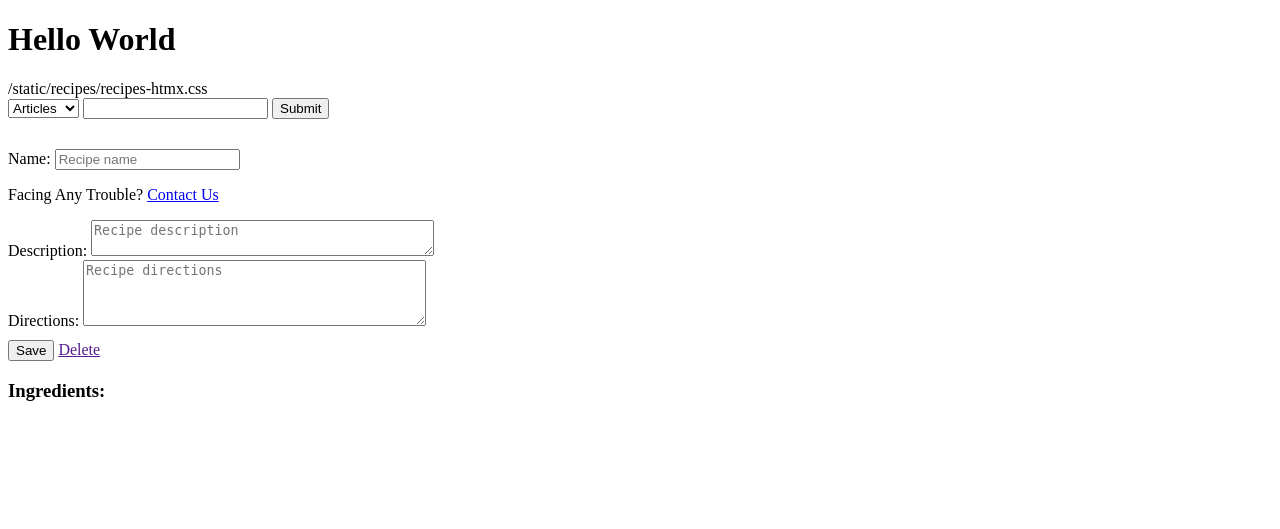
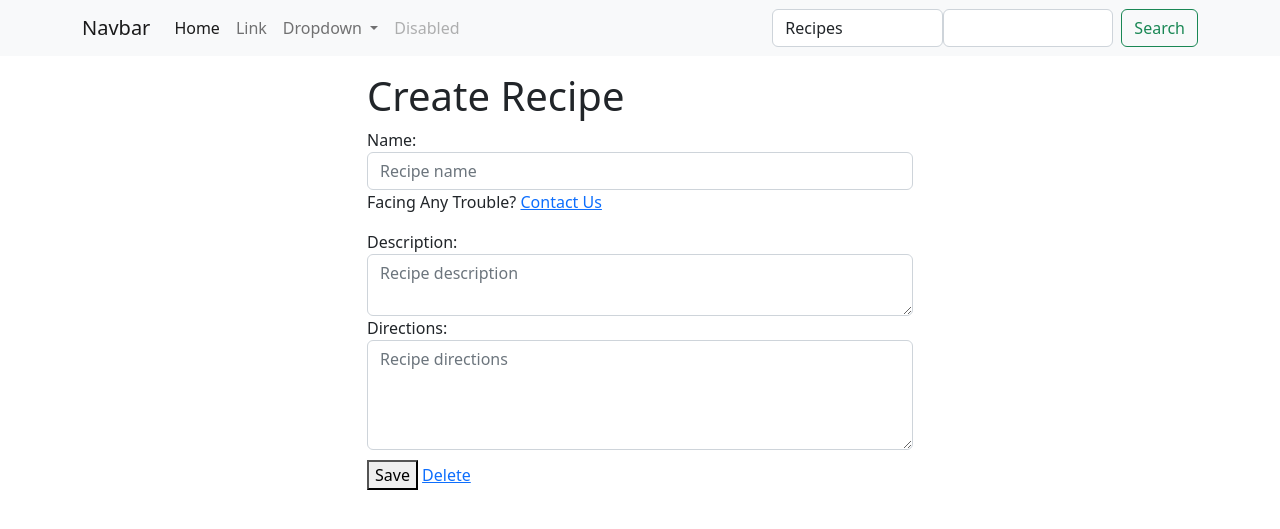
Before and after one commit to bharathkumarkh/Try-Django-, a Django app: page /pantry/recipes/create/ in a window 1280 px wide. Shown: the top 529 px of the page. Run offline with Django 3.2, Linux system fonts and the light colour scheme; a user stored in the database is signed in; some libraries are stand-ins or nearby versions.

Commit message:
Completed Bootstrap - 85

```diff
--- a/app-id.txt
+++ b/app-id.txt
@@ -1,2 +1,2 @@
-ID                                      Spec Name                Default Ingress    Active Deployment ID    In Progress Deployment ID    Created At                                 Updated At
-73c0ba96-e249-4cb1-ba07-3aa7a69c1663    try-django-32-via-cli                                                                            2022-07-18 05:16:30.045925353 +0000 UTC    2022-07-18 05:16:30.045925353 +0000 UTC
+ID                                      Spec Name         Default Ingress    Active Deployment ID    In Progress Deployment ID    Created At                                 Updated At
+d8040129-7116-4b78-b192-3a98dde789a7    try-django-3-2                                                                            2022-07-19 08:17:01.521147166 +0000 UTC    2022-07-19 08:17:01.521147166 +0000 UTC
--- a/recipes/forms.py
+++ b/recipes/forms.py
@@ -5,6 +5,9 @@ class RecipeIngredientImageForm(forms.ModelForm):
     class Meta:
         model = RecipeIngredientImage
         fields = ['image']
+        labels={
+            "image":"Extract Via Image Upload"
+        }
 
 class RecipeForm(forms.ModelForm):
     error_css_class = 'error-field'
--- a/recipes/models.py
+++ b/recipes/models.py
@@ -66,6 +66,9 @@ class Recipe(models.Model):
 
     def get_ingredients_children(self):
         return self.recipeingredient_set.all()
+
+    def get_image_upload_url(self):
+        return reverse("recipes:recipe-ingredient-image-upload",kwargs={"parent_id":self.id})
 
 def recipe_ingredient_image_upload_handler(instance, filename):
     fpath=pathlib.Path(filename)
--- a/recipes/urls.py
+++ b/recipes/urls.py
@@ -22,7 +22,7 @@ urlpatterns = [
     path("hx/<int:parent_id>/ingredient/", recipe_ingredient_update_hx_view,name='hx-ingredient-create'),
     path("hx/<int:id>/", recipe_detail_hx_view,name='hx-detail'),
 
-    path("<int:parent_id>/image-upload/", recipe_ingredient_image_upload_view),
+    path("<int:parent_id>/image-upload/", recipe_ingredient_image_upload_view,name='recipe-ingredient-image-upload'),
     path("<int:parent_id>/ingredient/<int:id>/delete/", recipe_ingredient_delete_view,name='ingredient-delete'),
     path("<int:id>/delete/", recipe_delete_view,name='delete'),
     path("<int:id>/edit/", recipe_update_view,name='update'),
--- a/recipes/views.py
+++ b/recipes/views.py
@@ -7,6 +7,7 @@ from django.shortcuts import redirect, render, get_object_or_404
 from .forms import RecipeForm, RecipeIngredientForm, RecipeIngredientImageForm
 from .models import Recipe, RecipeIngredient
 from .services import extract_text_via_ocr_service
+from .utils import parse_paragraph_to_recipe_line, convert_to_qty_units
 
 # Create your views here.
 @login_required
@@ -184,8 +185,22 @@ def recipe_ingredient_image_upload_view(request, parent_id=None):
         # send image file -> microservice api
         # microservice api -> data about the file
         # cloud providers $$
-        result= extract_text_via_ocr_service(obj.image)
-        obj.extracted = result
+        extracted= extract_text_via_ocr_service(obj.image)
+        obj.extracted = extracted
         obj.save()
-        print(obj.extracted)
+        og = extracted['original']
+        results = parse_paragraph_to_recipe_line(og)
+        dataset = convert_to_qty_units(results)
+        new_objs=[]
+        for data in dataset:
+            data['recipe_id']=parent_id
+            new_objs.append(RecipeIngredient(**data))
+        RecipeIngredient.objects.bulk_create(new_objs)
+        success_url = parent_obj.get_edit_url()
+        if request.htmx:
+            headers={
+                'HX-Redirect': success_url
+            }
+            return HttpResponse("Success",headers=headers)
+        return redirect(success_url)
     return render(request,template_name,{"form":form})
--- a/templates/base.html
+++ b/templates/base.html
@@ -2,18 +2,26 @@
 <!DOCTYPE html>
 <html>
     <head>
+        <!-- Required Meta Tags -->
+        <meta charset="utf-8">
+        <meta name="viewport" content="width=device-width, initial-scale=1">
+        <!-- Bootstrap CSS -->
+        <link href="https://cdn.jsdelivr.net/npm/bootstrap@5.2.0/dist/css/bootstrap.min.css" rel="stylesheet" integrity="sha384-gH2yIJqKdNHPEq0n4Mqa/HGKIhSkIHeL5AyhkYV8i59U5AR6csBvApHHNl/vI1Bx" crossorigin="anonymous">
+
         <script src="https://unpkg.com/htmx.org@1.7.0"></script>
         <link rel="stylesheet" href='{% static "recipes/recipes-htmx.css" %}' />
     </head>
     <body>
-        <h1>Hello World</h1>
-        {% static "recipes/recipes-htmx.css" %}
-        {% include 'search/search-form.html' %}
-        {% block content %}
-        <h3>This will be replaced</h3>
-        {% endblock content %}
+        {% include 'base/navbar.html' %}
+        <div class="container">
 
+            {% block content %}
+            <h3>This will be replaced</h3>
+            {% endblock content %}
 
+        </div>
+        <!-- Bootstrap Bundle With Popper -->
+        <script src="https://cdn.jsdelivr.net/npm/bootstrap@5.2.0/dist/js/bootstrap.bundle.min.js" integrity="sha384-A3rJD856KowSb7dwlZdYEkO39Gagi7vIsF0jrRAoQmDKKtQBHUuLZ9AsSv4jD4Xa" crossorigin="anonymous"></script>
 
         <script>
             document.body.addEventListener("htmx:configRequest",(event)=>{
--- /dev/null
+++ b/templates/base/navbar.html
@@ -0,0 +1,37 @@
+<nav class="navbar navbar-expand-lg navbar-light bg-light mb-3">
+    <div class="container">
+      <a class="navbar-brand" href="#">Navbar</a>
+      <button class="navbar-toggler" type="button" data-bs-toggle="collapse" data-bs-target="#navbarSupportedContent" aria-controls="navbarSupportedContent" aria-expanded="false" aria-label="Toggle navigation">
+        <span class="navbar-toggler-icon"></span>
+      </button>
+      <div class="collapse navbar-collapse" id="navbarSupportedContent">
+        <ul class="navbar-nav me-auto mb-2 mb-lg-0">
+          <li class="nav-item">
+            <a class="nav-link active" aria-current="page" href="#">Home</a>
+          </li>
+          <li class="nav-item">
+            <a class="nav-link" href="#">Link</a>
+          </li>
+          <li class="nav-item dropdown">
+            <a class="nav-link dropdown-toggle" href="#" id="navbarDropdown" role="button" data-bs-toggle="dropdown" aria-expanded="false">
+              Dropdown
+            </a>
+            <ul class="dropdown-menu" aria-labelledby="navbarDropdown">
+              <li><a class="dropdown-item" href="#">Action</a></li>
+              <li><a class="dropdown-item" href="#">Another action</a></li>
+              <li><hr class="dropdown-divider"></li>
+              <li><a class="dropdown-item" href="#">Something else here</a></li>
+            </ul>
+          </li>
+          <li class="nav-item">
+            <a class="nav-link disabled">Disabled</a>
+          </li>
+        </ul>
+        {% if request.user.is_authenticated %}
+        {% include 'search/search-form.html' %}
+        {% endif %}
+
+
+      </div>
+    </div>
+  </nav>
--- a/templates/recipes/create-update.html
+++ b/templates/recipes/create-update.html
@@ -2,54 +2,72 @@
 
 
 {% block content %}
+
 <style>
-    .ingredient-form{
+    .ingredient-form {
         border-bottom: 1px solid black;
     }
-    .hidden{
+    .hidden {
         display: none
     }
+</style>
 
-</style>
-<div style='margin-top:30px;'>
-    {% include 'recipes/partials/forms.html' %}
-    <h3>Ingredients:</h3>
-    {% for ingredient in object.get_ingredients_children %}
-        {% include 'recipes/partials/ingredient-inline.html' with object=ingredient %}
-    {% endfor %}
-    {% if new_ingredient_url %}
-    <div id="ingredient-create"></div>
-    <button hx-get="{{new_ingredient_url}}" hx-trigger="click" hx-target="#ingredient-create" hx-swap="beforeend">Add Ingredient</button>
-    {% endif %}
+<div class='row'>
+        <div class='{% if object.id %}col-12 col-md-8 {% else %} col-md-6 mx-auto {% endif %}'>
+            {% if not object.id %}
+                <h1>Create Recipe</h1>
+            {% endif %}
 
+
+            {% include 'recipes/partials/forms.html' %}
+        </div>
+
+        <div class='{% if object.id %}col-12 col-md-4 {% else %} d-none {% endif %}'>
+            <h3>Ingredients</h3>
+
+            <div id='ingredients-list'>
+            {% for ingredient in object.get_ingredients_children %}
+                    {% include 'recipes/partials/ingredient-inline.html' with object=ingredient %}
+            {% endfor %}
+            </div>
+
+            {% if new_ingredient_url %}
+            <div hx-get="{{ object.get_image_upload_url }}" hx-trigger='revealed'></div>
+            <button hx-get="{{ new_ingredient_url }}" hx-trigger='click'
+                hx-target='#ingredients-list' hx-swap='beforeend'>Add ingredient</button>
+
+            {% endif %}
+        </div>
 </div>
+
 <script>
 
 
-
-    document.addEventListener('click',(event)=>{
-        if (event.target.id == 'add-more'){
+    document.addEventListener('click', (event)=>{
+        if (event.target.id == 'add-more') {
             add_new_form(event)
         }
     })
-
-    function add_new_form(event){
-        if(event){
+    function add_new_form(event) {
+        if (event) {
             event.preventDefault()
         }
         const totalNewForms = document.getElementById('id_form-TOTAL_FORMS')
         const currentIngredientForms = document.getElementsByClassName('ingredient-form')
-        const currentFormCount = currentIngredientForms.length //+ 1
+        const currentFormCount = currentIngredientForms.length // + 1
         const formCopyTarget = document.getElementById('ingredient-form-list')
-        const copyEmptyFormEl= document.getElementById('empty-form').cloneNode(true)
-        copyEmptyFormEl.setAttribute('class','ingredient-form')
-        copyEmptyFormEl.setAttribute('id',`form-${currentFormCount}`)
-        const regex = new RegExp('__prefix__','g')
-        copyEmptyFormEl.innerHTML = copyEmptyFormEl.innerHTML.replace(regex,currentFormCount)
-        totalNewForms.setAttribute('value',currentFormCount + 1)
-        // now add new empty form element to our HTML form
+        const copyEmptyFormEl = document.getElementById('empty-form').cloneNode(true)
+        copyEmptyFormEl.setAttribute('class', 'ingredient-form')
+        copyEmptyFormEl.setAttribute('id', `form-${currentFormCount}`)
+        const regex = new RegExp('__prefix__', 'g')
+        copyEmptyFormEl.innerHTML = copyEmptyFormEl.innerHTML.replace(regex, currentFormCount)
+        totalNewForms.setAttribute('value', currentFormCount + 1)
+        // now add new empty form element to our html form
         formCopyTarget.append(copyEmptyFormEl)
     }
+
+
+
 </script>
 
 
--- a/templates/search/search-form.html
+++ b/templates/search/search-form.html
@@ -1,26 +1,22 @@
 <div>
-    <form action='/search/' method='GET' >
-        <select name="type" id="search-type" >
-            <!-- {% if request.GET.type == 'all' %}
-                <option value="all" selected>All</option>
+    <form action='/search/' method='GET' class="d-flex">
+        <select class='form-control' name='type' id='search-type'>
+            {% if request.GET.type == 'article' %}
+                <option value='article' selected>Articles</option>
             {% else %}
-                <option value="all">All</option>
-            {% endif %} -->
-
-            {% if request.GET.type == 'article' %}
-                <option value="article" selected>Articles</option>
-            {% else %}
-                <option value="article">Articles</option>
+                <option value='article'>Articles</option>
             {% endif %}
 
             {% if request.GET.type == 'recipe' %}
-                <option value="recipe" selected>Recipes</option>
+            <option value='recipe' selected>Recipes</option>
             {% else %}
-                <option value="recipe">Recipes</option>
+                <option value='recipe' selected>Recipes</option>
             {% endif %}
         </select>
-        <input type='text' id="search-query" name='q' value="{{request.GET.q}}" hx-get="/search/" hx-trigger="keyup changed delay:200ms" hx-include="#search-type" hx-target="#typeahead-results" />
-        <input type='submit' />
-        <div id="typeahead-results"></div>
+
+        <input class="form-control me-2"  type='text' id='search-query' name='q' value='{{ request.GET.q }}' hx-get='/search/' hx-trigger='keyup changed delay:200ms' hx-include='#search-type' hx-target='#typeahead-results' />
+
+        <button class="btn btn-outline-success" type="submit">Search</button>
     </form>
+    <div id='typeahead-results'></div>
 </div>
```
Also changed, not shown: recipes/extract_example.py (added, +75 -0 lines), templates/recipes/partials/image-upload-form.html (+4 -3 lines), db.sqlite3.
